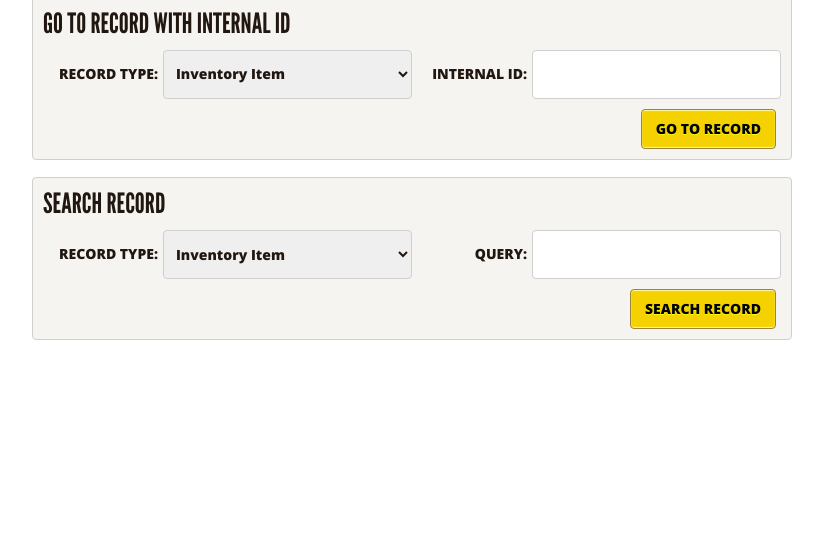
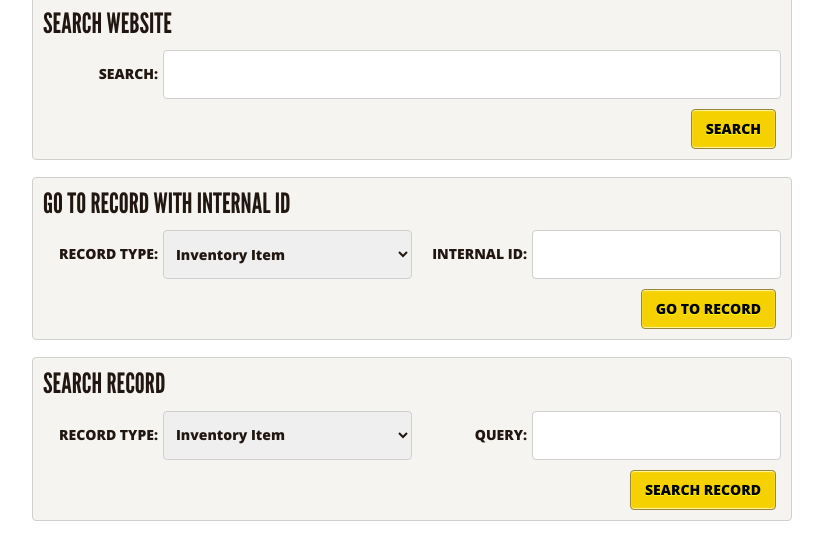
Before and after one commit to lonestarpercussion-dev/daily-shortcuts, a plain HTML site: page index.html in a window 1280 px wide. Shown: the part 70-630 px from the top of the page, without its empty margins (228-1051 px from the left). Drawn offline with Linux system fonts and the light colour scheme.

Commit message:
Added website search

```diff
--- a/index.html
+++ b/index.html
@@ -27,6 +27,14 @@
 <body>
     <h1>Lone Star Percussion - Shortcuts</h1>
     <section>
+        <h2>Search Website</h2>
+        <fieldset>
+            <label for="website-query">Search:</label>
+            <input type="text" id="website-query" name="website-query">
+        </fieldset>
+        <button onclick="searchWebsite();">Search</button>
+    </section>
+    <section>
         <h2>Go to Record with Internal ID</h2>
         <fieldset>
             <label for="record-type-id">Record Type:</label>
--- a/js/scripts.js
+++ b/js/scripts.js
@@ -35,6 +35,20 @@ const populateRecordTypes = () => {
     }
 }
 
+const adjustFieldWidth = () => {
+    for (let section of document.getElementsByTagName('section')) {
+        let inputFields = Array.from(section.getElementsByTagName('fieldset'));
+        if (inputFields.length % 2 !== 0) {
+            inputFields[inputFields.length - 1].style.width = '100%';
+        }
+    }
+}
+
+const searchWebsite = () => {
+    let query = document.getElementById('website-query').value;
+    window.open('https://www.lonestarpercussion.com/#/~search/page/1/view/listView/keywords/' + query);
+}
+
 const goToRecordById = () => {
     let recordType = document.getElementById('record-type-id').value;
     let recordId = document.getElementById('internal-id').value;
@@ -47,4 +61,5 @@ const searchRecord = () => {
     window.open(searchUrlsByRecordType[recordType] + searchQuery);
 }
 
+adjustFieldWidth();
 populateRecordTypes();
```
